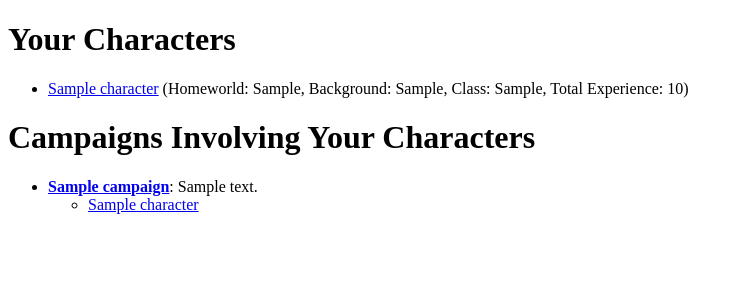
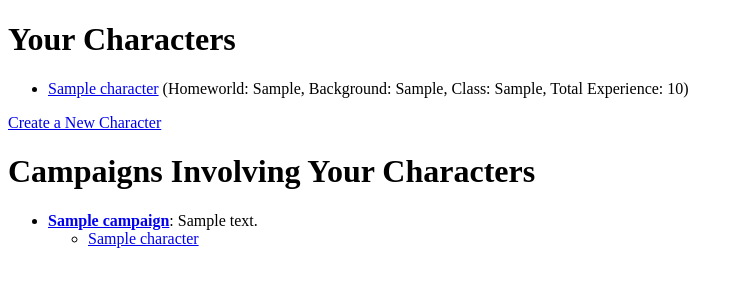
Before and after one commit to Huhlicheck/DH2_supplement, a Django app: page /characters/ in a window 1280 px wide. Shown: the top 300 px of the page, without its empty margins (0-743 px from the left). Run offline with Django 5.2, Linux system fonts and the light colour scheme; a user stored in the database is signed in; tables that the repository leaves empty hold one stand-in row (values such as "Sample post").

Commit message:
added char creation

```diff
--- a/DH2/characters/templates/characters/character_list.html
+++ b/DH2/characters/templates/characters/character_list.html
@@ -18,6 +18,8 @@
     {% else %}
         <p>You have not created any characters yet.</p>
     {% endif %}
+
+    <p><a href="{% url 'characters:create_character' %}">Create a New Character</a></p>
 
     <h1>Campaigns Involving Your Characters</h1>
     {% if campaigns_with_user_characters %}
--- a/DH2/characters/urls.py
+++ b/DH2/characters/urls.py
@@ -5,6 +5,7 @@ from . import views
 app_name = "characters"
 urlpatterns = [
     path("", views.character_list, name="character_list"),
+    path("create/", views.create_character, name="create_character"),
     path("<str:character_name>/", views.character_detail, name="character_detail"),
     path('campaign/<str:campaign_name>/', views.campaign_detail, name='campaign_detail'),
 ]
--- a/DH2/characters/views.py
+++ b/DH2/characters/views.py
@@ -1,6 +1,7 @@
 from django.shortcuts import render, redirect, get_object_or_404
 from django.contrib.auth.decorators import login_required
 from .models import Campaign, Character
+from .forms import CharacterCreationForm
 
 @login_required
 def character_list(request):
@@ -20,6 +21,22 @@ def character_list(request):
 def character_detail(request, character_name):
     character = get_object_or_404(Character, name=character_name, player=request.user)
     return render(request, 'characters/character_detail.html', {'character': character})
+
+
+@login_required
+def create_character(request):
+    if request.method == "POST":
+        form = CharacterCreationForm(request.POST)
+        if form.is_valid():
+            character = form.save(commit=False)
+            character.player = request.user  # Set the logged-in user as the character's player
+            character.save()
+            return redirect("characters:character_list")  # Redirect to the character list after creation
+    else:
+        form = CharacterCreationForm()  # Show empty form for GET request
+
+    return render(request, "characters/create_character.html", {"form": form})
+
 
 @login_required
 def campaign_detail(request, campaign_name):
```
Also changed, not shown: DH2/characters/forms.py (added, +7 -0 lines), DH2/characters/templates/characters/create_character.html (added, +16 -0 lines).
